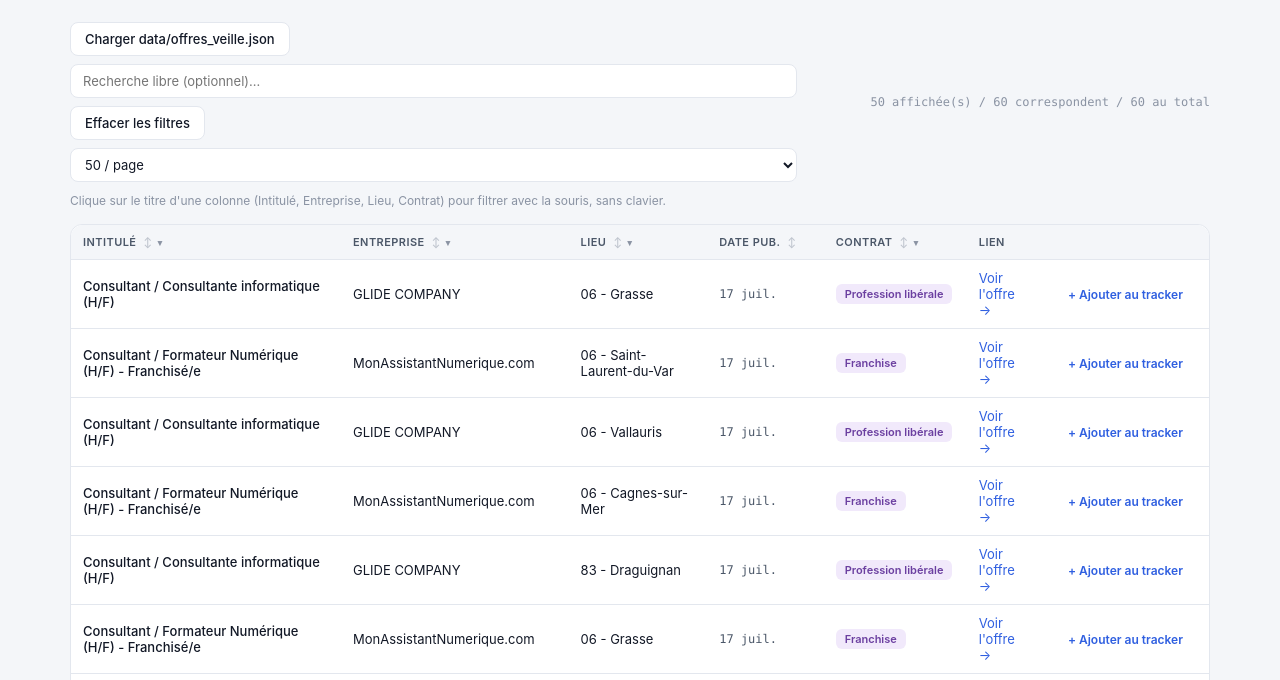
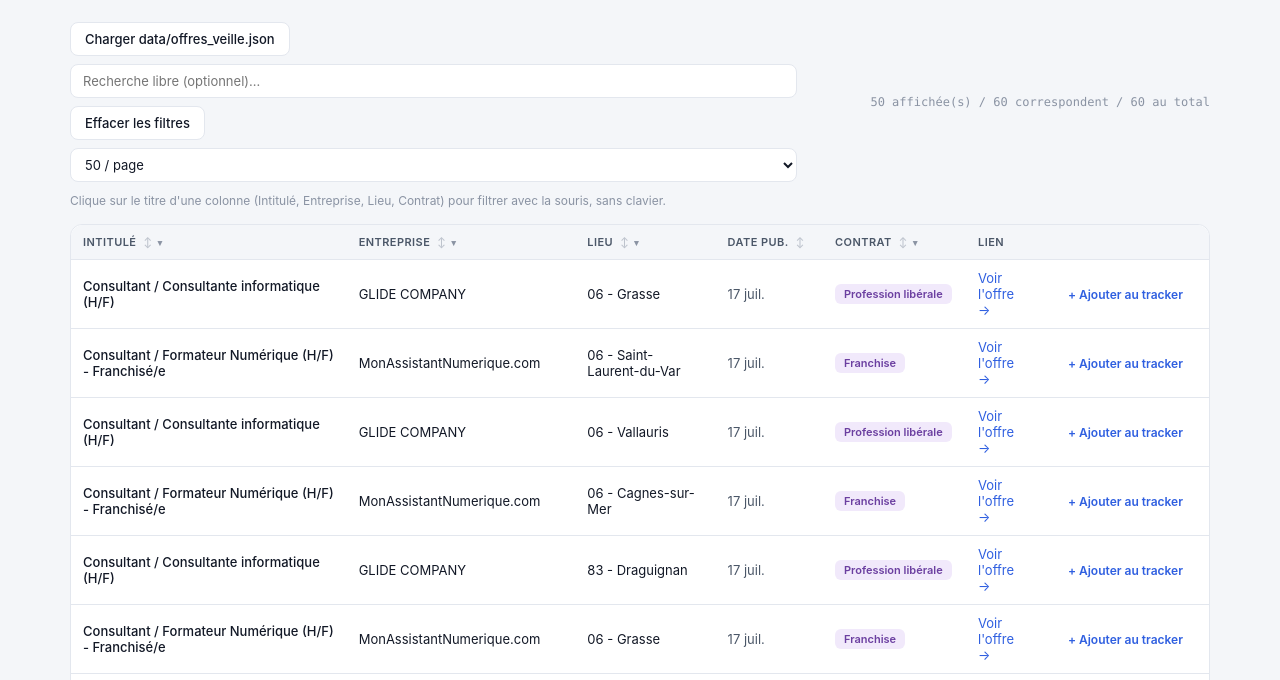
Before and after one commit to jeremdelrieux-afk/Tracker_candidatures, a website: page docs/index.html in a window 1280 px wide. Both pictures are taken after a click on the button "Veille (offres France Travail)". Shown: the part 120-800 px from the top of the page. Drawn offline with Linux system fonts and the light colour scheme.

Commit message:
Corrige l'espacement des dates relatives et surligne la colonne triee active

```diff
--- a/docs/index.html
+++ b/docs/index.html
@@ -62,6 +62,7 @@
   th.sortable { cursor:pointer; }
   .sort-label { cursor:pointer; }
   .sort-label:hover { color:var(--ink); }
+  .sort-label.active { color:var(--accent); font-weight:700; }
   .sort-arrow { font-size:10px; margin-left:2px; }
   .sort-arrow.idle { color:var(--slate-light); opacity:.5; }
   .sort-arrow.active { color:var(--accent); }
@@ -106,7 +107,7 @@
   .contrat-autre { background:#F1E9FB; color:#6B3FA0; }
 
   /* Date + repère nouveau */
-  .date-cell { display:flex; align-items:center; gap:6px; font-family:var(--font-mono); font-size:12px; color:var(--slate); }
+  .date-cell { display:flex; align-items:center; gap:6px; font-family:var(--font-sans); letter-spacing:normal; font-size:13px; color:var(--slate); }
   .new-dot { width:7px; height:7px; border-radius:50%; background:#E0473B; flex-shrink:0; }
 
   /* Bouton ajouté */
@@ -476,8 +477,9 @@
     const row = document.getElementById('veilleHeadRow');
     row.innerHTML = columns.map(col => {
       const arrow = col.sortable ? sortArrowHtml(col.key) : '';
+      const isSortActive = sortState.key === col.key;
       const labelSpan = col.sortable
-        ? `<span class="sort-label" data-sort="${col.key}">${col.label}</span>`
+        ? `<span class="sort-label ${isSortActive?'active':''}" data-sort="${col.key}">${col.label}</span>`
         : `<span>${col.label}</span>`;
       if (col.noFilter){
         return `<th class="${col.sortable?'sortable':''}"><div class="th-inner">${labelSpan}${arrow}</div></th>`;
```
